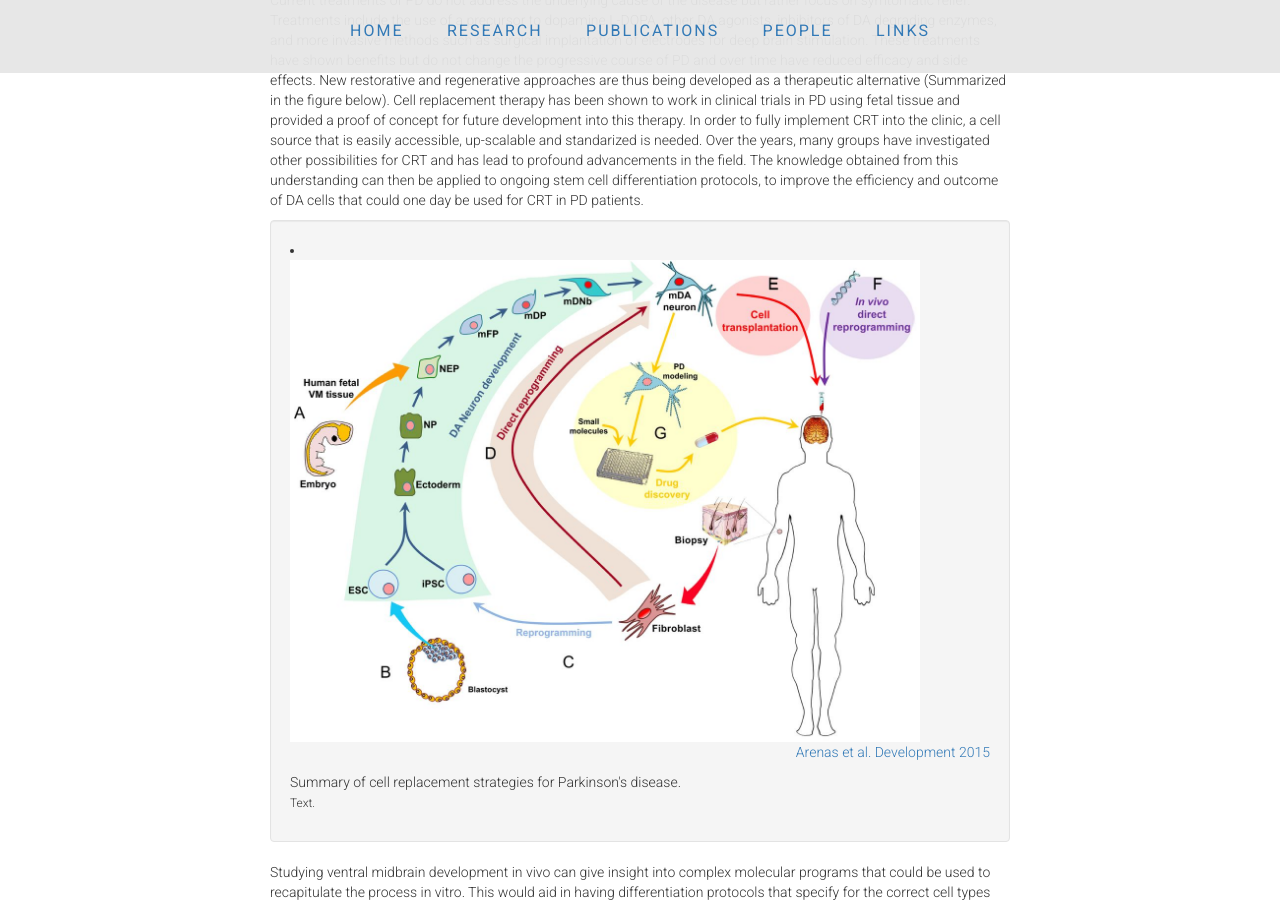
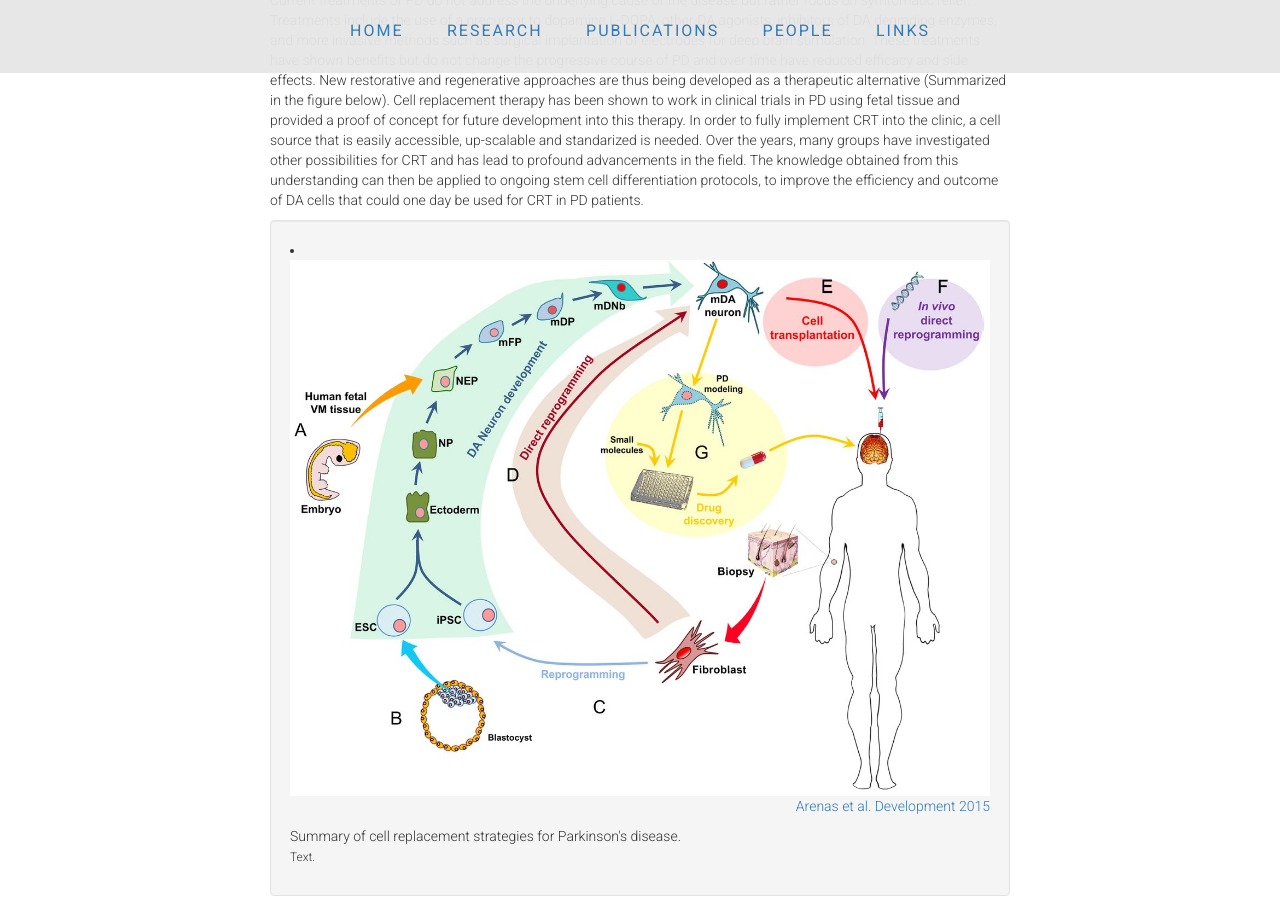
Before and after one commit to ArenasLab/arenaslab.github.io, a Jekyll site: the page research/index.html, which Jekyll copies as it is, in a window 1280 px wide and 900 px high, scrolled down 1083 px. Built offline with Jekyll 4.4.1, drawn with Linux system fonts in a browser that asks for light colours.

Commit message:
Update index.html

```diff
--- a/research/index.html
+++ b/research/index.html
@@ -80,7 +80,7 @@
 	  <div class="well">
             <li class="media">
               <div class="media-body">
-		<img style='width: 90%; object-fit: contain' align="center" src="/img/F4.jpg"/>
+		<img style='width: 100%; object-fit: contain' align="center" src="/img/F4.jpg"/>
                 <p align="right"><a href="http://dev.biologists.org/content/142/11/1918.long">Arenas et al. Development 2015</a></p>
 		      <p>Summary of cell replacement strategies for Parkinson's disease.<br>
 		 <small>Text.</small></p>
```
